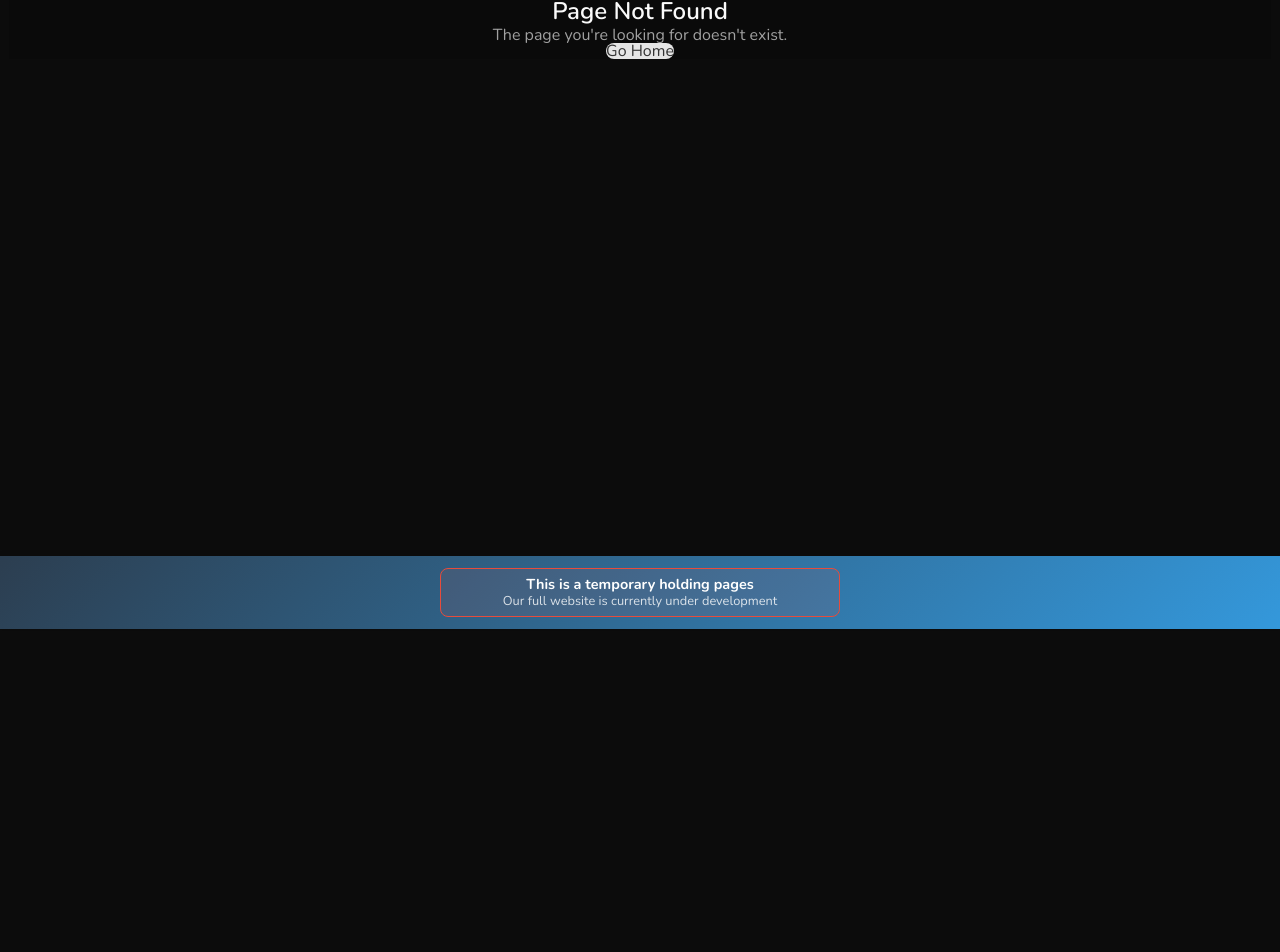
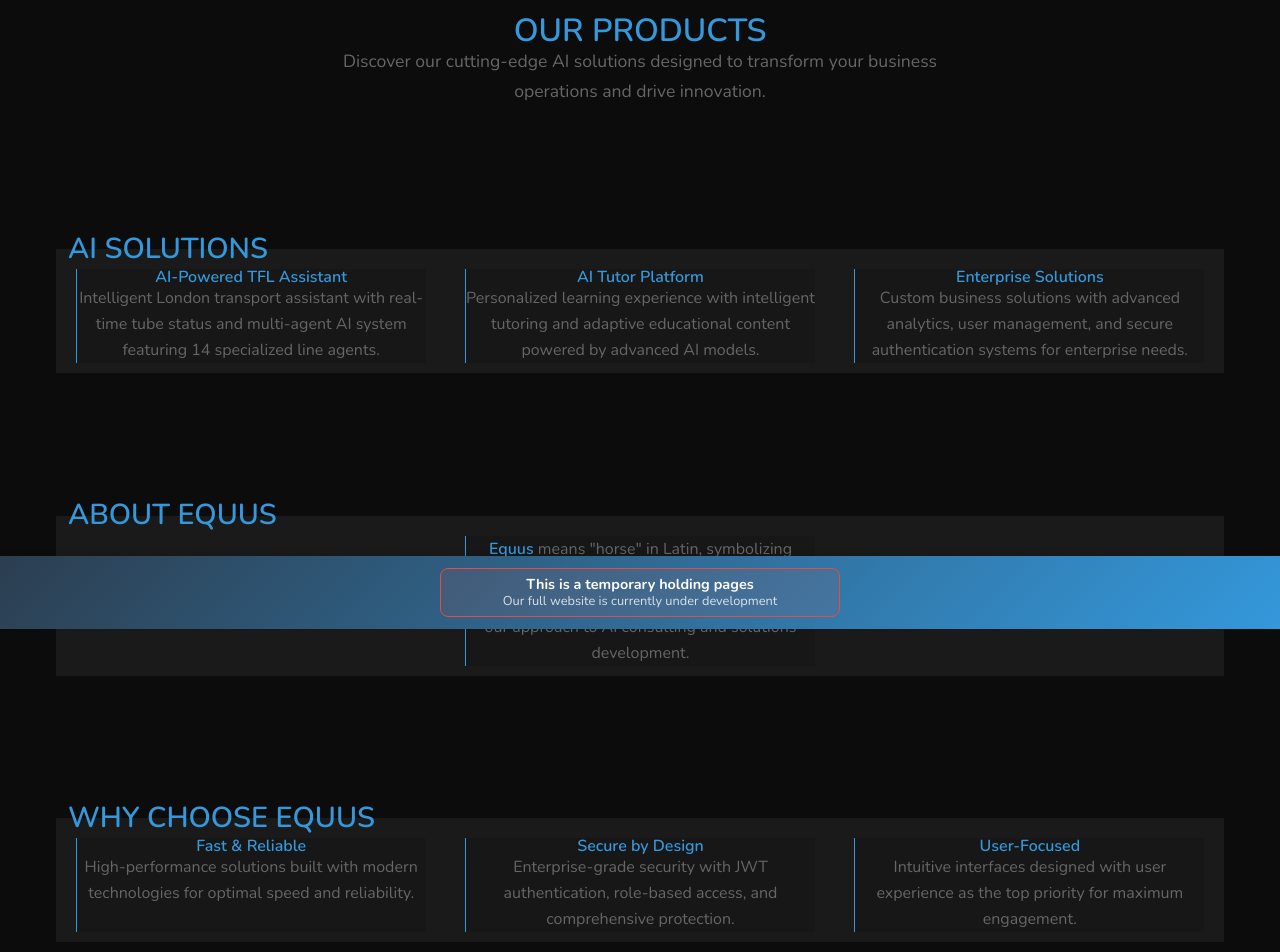
Before and after one commit to GADev-equus/equus-website-client, a React (Vite) app: page /products in a window 1280 px wide. Shown: the part 171-1123 px from the top of the page. Before the commit the page ends 800 px from the top, so only its background shows below. Built offline with nearby package versions, Linux system fonts and the light colour scheme.

Commit message:
Added product route

```diff
--- a/src/App.jsx
+++ b/src/App.jsx
@@ -23,6 +23,7 @@
 const SignIn = lazy(() => import('@/pages/auth/SignIn'));
 const SignUp = lazy(() => import('@/pages/auth/SignUp'));
 const ResetPassword = lazy(() => import('@/pages/auth/ResetPassword'));
+const Products = lazy(() => import('@/pages/Products'));
 const UserDashboard = lazy(() => import('@/pages/user/Dashboard'));
 const Profile = lazy(() => import('@/pages/user/Profile'));
 const Settings = lazy(() => import('@/pages/user/Settings'));
@@ -76,6 +77,7 @@
                 <Routes>
                   {/* Public Routes */}
                   <Route path="/" element={<Home />} />
+                  <Route path="/products" element={<Products />} />
                   <Route path="/unauthorized" element={<Unauthorized />} />
 
                   {/* Authentication Routes */}
--- a/src/components/Header.jsx
+++ b/src/components/Header.jsx
@@ -78,9 +78,16 @@
         </div>
       </div>
 
+      {/* Navigation */}
+      <nav className="header-nav">
+        {/* Public Navigation */}
+        <Link to="/products" className="header-nav-button">
+          Products
+        </Link>
+
         {/* Authentication Navigation */}
-      {isAuthenticated && user && (
-        <nav className="header-nav">
+        {isAuthenticated && user ? (
+          <>
             {/* User Greeting */}
             <span className="header-user-greeting">
               Welcome, {user.firstName}
@@ -99,8 +106,16 @@
             >
               {isLoggingOut ? '⏳ Logging out...' : '🚪 Logout'}
             </button>
+          </>
+        ) : (
+          <>
+            {/* Sign In Link */}
+            <Link to="/auth/signin" className="header-nav-button">
+              Sign In
+            </Link>
+          </>
+        )}
       </nav>
-      )}
     </header>
   );
 };
--- a/src/components/ui/card.jsx
+++ b/src/components/ui/card.jsx
@@ -18,7 +18,7 @@
         default:
           'bg-card text-card-foreground border border-border rounded-lg shadow-sm p-6',
         // Service/highlight cards for home page
-        service: 'bg-transparent border-l border-l-equus-primary',
+        service: 'bg-[oklch(0.205_0_0)] border-l border-l-equus-primary p-[2rem]',
         highlighted: 'bg-transparent border-l border-l-equus-primary',
         muted: 'bg-transparent border-l border-l-gray-300',
         accent: 'bg-transparent border-l border-l-equus-accent',
@@ -31,7 +31,7 @@
         xl: 'max-w-lg p-8',
         full: 'max-w-full',
         dashboard: 'max-w-full p-4', // For dashboard cards
-        equus: 'max-w-[350px] p-[var(--equus-spacing-md)]', // For service cards
+        equus: 'max-w-[350px]', // For service cards - padding handled by variant
       },
       spacing: {
         none: 'p-0',
@@ -78,7 +78,7 @@
   <h4
     ref={ref}
     className={cn(
-      'text-card-title text-equus-secondary font-semibold mb-4',
+      'text-card-title text-equus-primary font-semibold mb-4',
       className,
     )}
     {...props}
--- a/src/pages/Home.jsx
+++ b/src/pages/Home.jsx
@@ -67,14 +67,18 @@
         {/* About section */}
         <section className="equus-section equus-section-centered">
           <Fieldset legend="ABOUT EQUUS" size="lg">
-            <p className="text-body-large text-equus-muted container-content">
+            <div className="flex justify-center w-full">
+              <Card variant="service" size="equus">
+                <CardDescription>
                   <em className="font-semibold not-italic text-equus-primary">
                     Equus
                   </em>{' '}
                   means "horse" in Latin, symbolizing strength, reliability, and
                   forward momentum. At Equus Systems, we embody these qualities in
                   our approach to AI consulting and solutions development.
-            </p>
+                </CardDescription>
+              </Card>
+            </div>
           </Fieldset>
         </section>
 
--- /dev/null
+++ b/src/pages/Products.jsx
@@ -0,0 +1,98 @@
+import SEOHelmet from '../components/shared/SEOHelmet';
+import { Fieldset, Card, CardTitle, CardDescription } from '@/components/ui';
+
+const Products = () => {
+  return (
+    <>
+      <SEOHelmet
+        title="Products - Equus Systems"
+        description="Explore our innovative products and solutions designed to meet your business needs."
+        keywords="products, solutions, business, technology, equus systems"
+        url="https://equussystems.co/products"
+      />
+      <div className="container-equus">
+        {/* Hero section */}
+        <section className="equus-section equus-section-centered pt-12 pb-8">
+          <h2 className="text-hero text-equus-primary font-semibold mb-6">
+            OUR PRODUCTS
+          </h2>
+          <p className="text-body-large text-equus-muted container-content">
+            Discover our cutting-edge AI solutions designed to transform your business operations and drive innovation.
+          </p>
+        </section>
+
+        {/* Products section */}
+        <section className="equus-section equus-section-centered">
+          <Fieldset legend="AI SOLUTIONS" size="lg">
+            <div className="grid-equus-services">
+              <Card variant="service" size="equus">
+                <CardTitle>AI-Powered TFL Assistant</CardTitle>
+                <CardDescription>
+                  Intelligent London transport assistant with real-time tube status and multi-agent AI system featuring 14 specialized line agents.
+                </CardDescription>
+              </Card>
+              <Card variant="service" size="equus">
+                <CardTitle>AI Tutor Platform</CardTitle>
+                <CardDescription>
+                  Personalized learning experience with intelligent tutoring and adaptive educational content powered by advanced AI models.
+                </CardDescription>
+              </Card>
+              <Card variant="service" size="equus">
+                <CardTitle>Enterprise Solutions</CardTitle>
+                <CardDescription>
+                  Custom business solutions with advanced analytics, user management, and secure authentication systems for enterprise needs.
+                </CardDescription>
+              </Card>
+            </div>
+          </Fieldset>
+        </section>
+
+        {/* About section */}
+        <section className="equus-section equus-section-centered">
+          <Fieldset legend="ABOUT EQUUS" size="lg">
+            <div className="flex justify-center w-full">
+              <Card variant="service" size="equus">
+                <CardDescription>
+                  <em className="font-semibold not-italic text-equus-primary">
+                    Equus
+                  </em>{' '}
+                  means "horse" in Latin, symbolizing strength, reliability, and
+                  forward momentum. At Equus Systems, we embody these qualities in
+                  our approach to AI consulting and solutions development.
+                </CardDescription>
+              </Card>
+            </div>
+          </Fieldset>
+        </section>
+
+        {/* Features section */}
+        <section className="equus-section equus-section-centered">
+          <Fieldset legend="WHY CHOOSE EQUUS" size="lg">
+            <div className="grid-equus-services">
+              <Card variant="service" size="equus">
+                <CardTitle>Fast & Reliable</CardTitle>
+                <CardDescription>
+                  High-performance solutions built with modern technologies for optimal speed and reliability.
+                </CardDescription>
+              </Card>
+              <Card variant="service" size="equus">
+                <CardTitle>Secure by Design</CardTitle>
+                <CardDescription>
+                  Enterprise-grade security with JWT authentication, role-based access, and comprehensive protection.
+                </CardDescription>
+              </Card>
+              <Card variant="service" size="equus">
+                <CardTitle>User-Focused</CardTitle>
+                <CardDescription>
+                  Intuitive interfaces designed with user experience as the top priority for maximum engagement.
+                </CardDescription>
+              </Card>
+            </div>
+          </Fieldset>
+        </section>
+      </div>
+    </>
+  );
+};
+
+export default Products;
```
Lines whose indentation alone changed are shown as unchanged.
